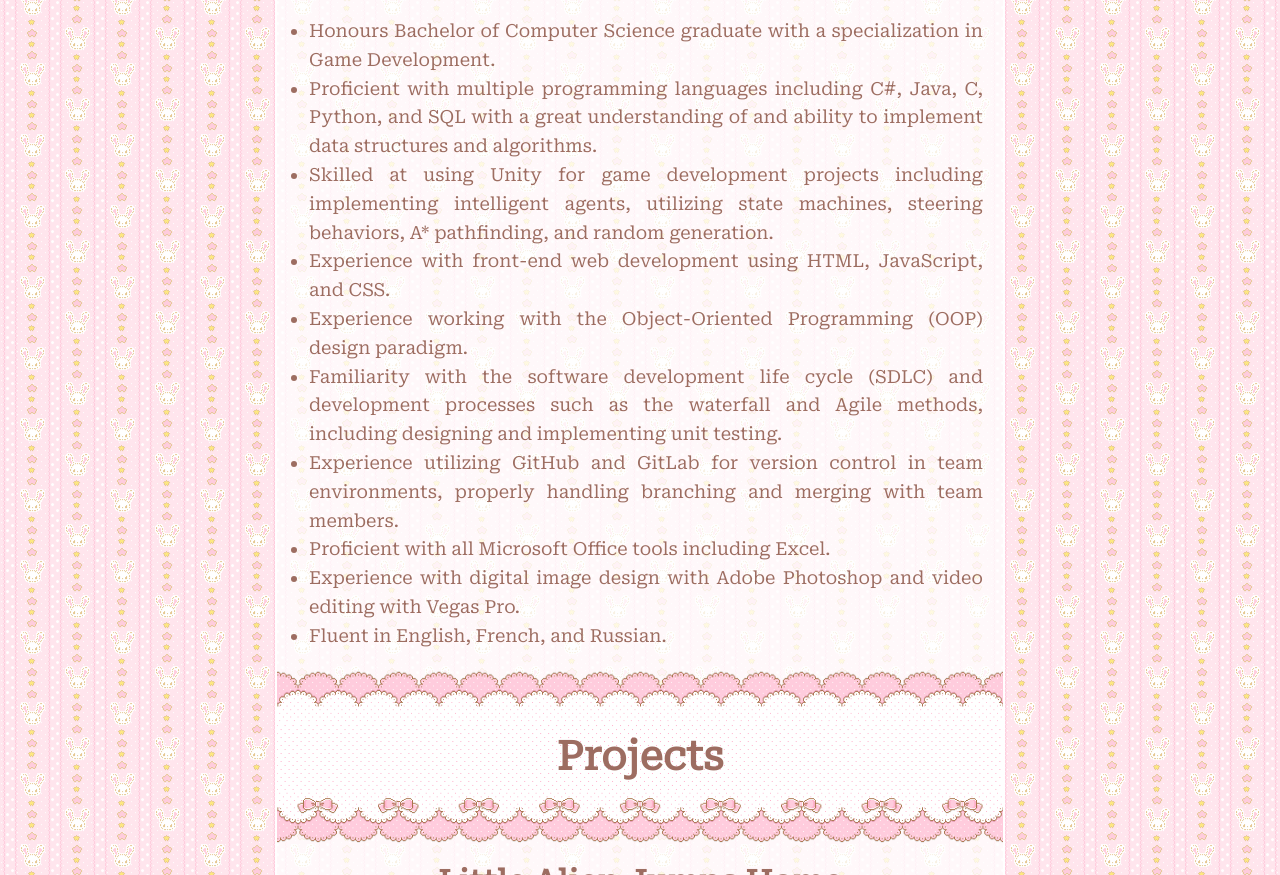
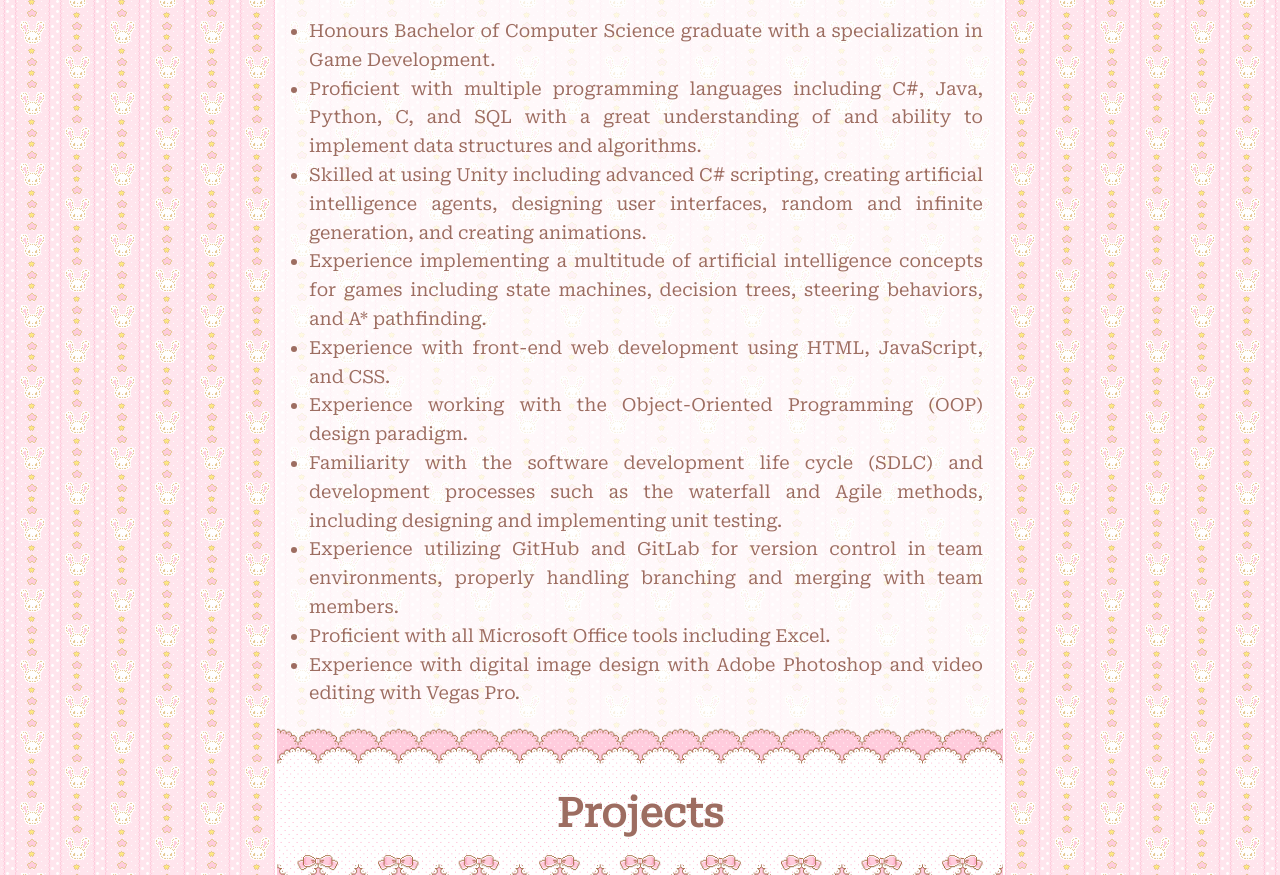
Before and after one commit to pekcus/pekcus.github.io, a plain HTML site: page index.html in a window 1280 px wide. Shown: the part 1111-1986 px from the top of the page. Drawn offline with nearby package versions, Linux system fonts and the light colour scheme.

Commit message:
Updated CV

```diff
--- a/index.html
+++ b/index.html
@@ -70,15 +70,15 @@
 		<div class="bottom-line"></div>
 		<ul>
 			<li>Honours Bachelor of Computer Science graduate with a specialization in Game Development.</li>
-			<li>Proficient with multiple programming languages including C#, Java, C, Python, and SQL with a great understanding of and ability to implement data structures and algorithms.</li>
-			<li>Skilled at using Unity for game development projects including implementing intelligent agents, utilizing state machines, steering behaviors, A* pathfinding, and random generation.</li>
+			<li>Proficient with multiple programming languages including C#, Java, Python, C, and SQL with a great understanding of and ability to implement data structures and algorithms.</li>
+			<li>Skilled at using Unity including advanced C# scripting, creating artificial intelligence agents, designing user interfaces, random and infinite generation, and creating animations.</li>
+			<li>Experience implementing a multitude of artificial intelligence concepts for games including state machines, decision trees, steering behaviors, and A* pathfinding.</li>
 			<li>Experience with front-end web development using HTML, JavaScript, and CSS.</li>
 			<li>Experience working with the Object-Oriented Programming (OOP) design paradigm.</li>
 			<li>Familiarity with the software development life cycle (SDLC) and development processes such as the waterfall and Agile methods, including designing and implementing unit testing.</li>
 			<li>Experience utilizing GitHub and GitLab for version control in team environments, properly handling branching and merging with team members.</li>
 			<li>Proficient with all Microsoft Office tools including Excel.</li>
 			<li>Experience with digital image design with Adobe Photoshop and video editing with Vegas Pro.</li>
-			<li>Fluent in English, French, and Russian.</li>
 		</ul>
 	</section>
 
```
Also changed, not shown: 1 other file.
